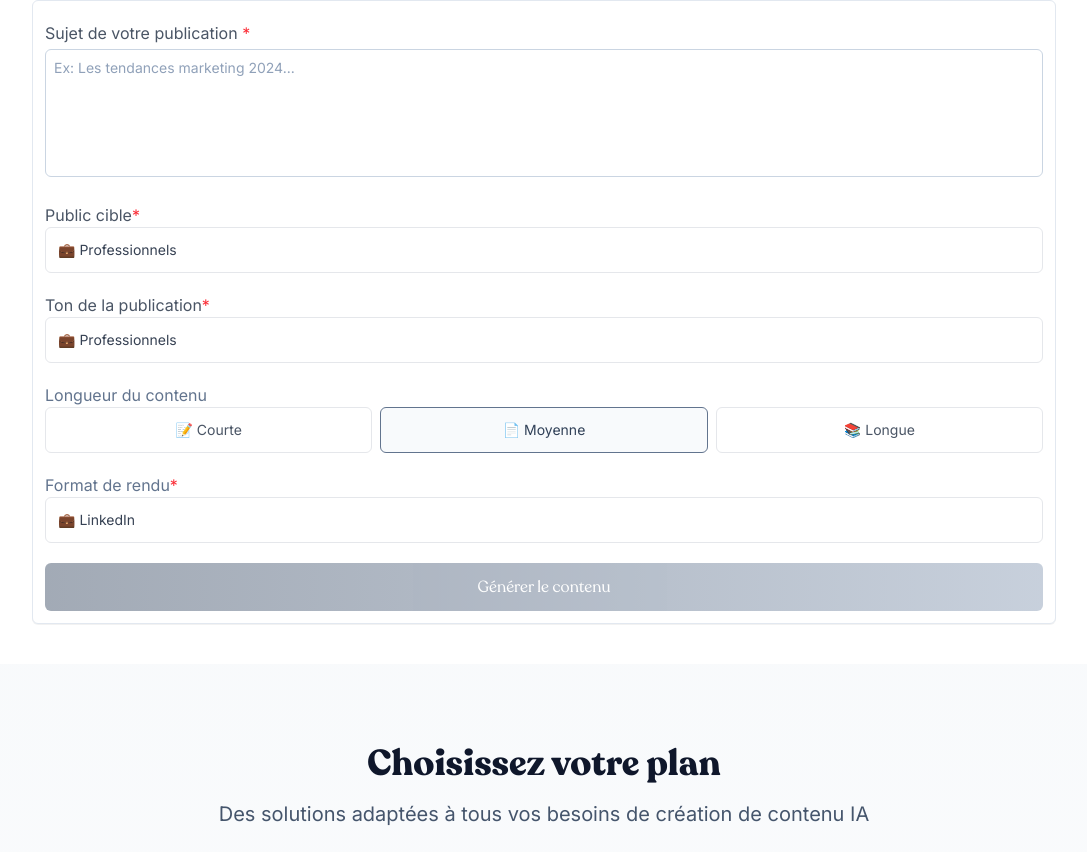
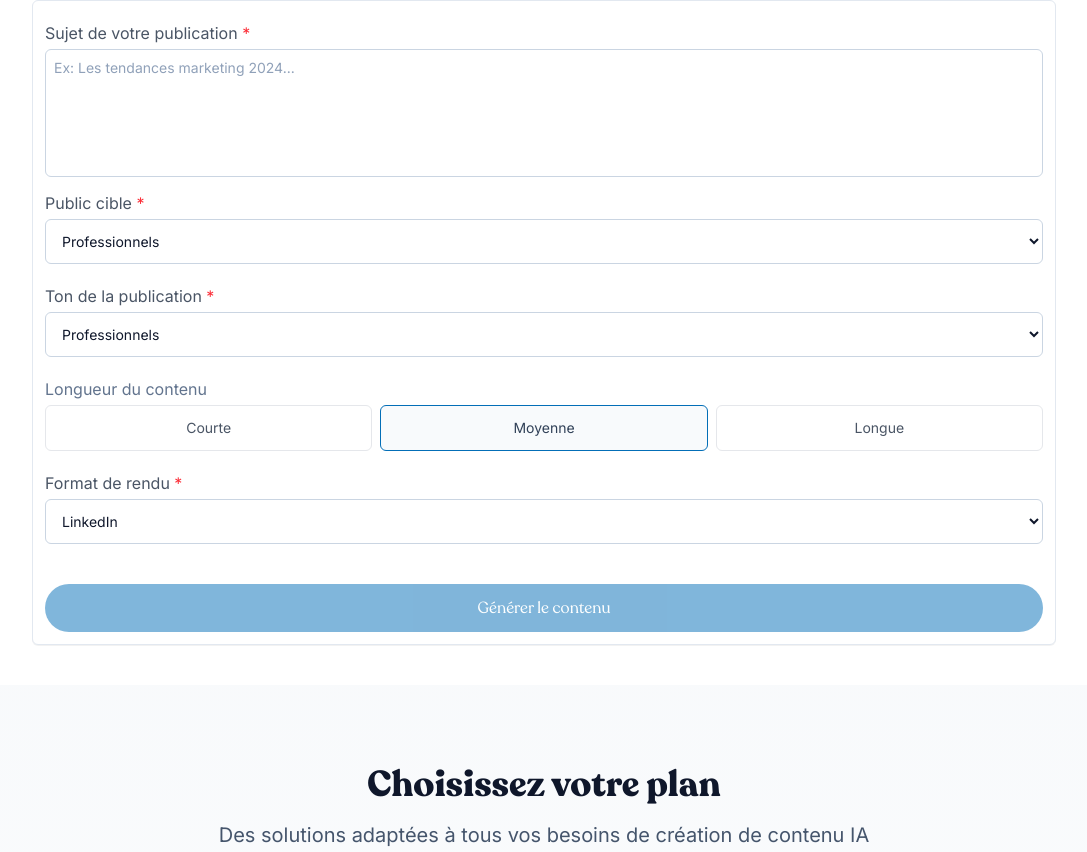
Before and after one commit to Rushclin/content-flow, a Next.js app: page / in a window 1280 px wide. Shown: the part 1028-1880 px from the top of the page, without its empty margins (96-1183 px from the left). Built offline with nearby package versions, Linux system fonts and the light colour scheme.

Commit message:
update components

```diff
--- /dev/null
+++ b/src/components/common/Button.tsx
@@ -0,0 +1,36 @@
+import React, { ReactNode } from "react";
+import { twMerge } from "tailwind-merge";
+import { Loader2 } from "lucide-react";
+
+interface ButtonProps extends React.ButtonHTMLAttributes<HTMLButtonElement> {
+  loading?: boolean;
+  children: ReactNode;
+  className?: string;
+}
+
+const Button: React.FC<ButtonProps> = ({
+  loading = false,
+  children,
+  className,
+  disabled,
+  ...rest
+}) => {
+  const isDisabled = disabled || loading;
+
+  const baseClass = twMerge(
+    "recoleta w-full mt-5 bg-gradient-to-r from-slate-600 to-slate-400 text-white py-2.5 sm:py-3 px-4 rounded-md disabled:opacity-50 transition-all duration-200",
+    className
+  );
+
+  return (
+    <button
+      className={baseClass}
+      disabled={isDisabled}
+      {...rest}
+    >
+      {loading ? <Loader2 className="animate-spin h-4 w-4 mx-auto" /> : children}
+    </button>
+  );
+};
+
+export default Button;
--- /dev/null
+++ b/src/components/common/RadioGroup.tsx
@@ -0,0 +1,71 @@
+import React, { ChangeEvent } from "react";
+import { twMerge } from "tailwind-merge";
+
+interface Option {
+  value: string;
+  label: string;
+  icon?: React.ReactNode;
+}
+
+interface RadioCardGroupProps {
+  label?: string;
+  name: string;
+  options: Option[];
+  value?: string;
+  onChange?: (e: ChangeEvent<HTMLInputElement>) => void;
+  error?: string;
+  required?: boolean;
+  className?: string;
+}
+
+const RadioCardGroup: React.FC<RadioCardGroupProps> = ({
+  label,
+  name,
+  options,
+  value,
+  onChange,
+  error,
+  required = false,
+  className,
+}) => {
+  return (
+    <div className={twMerge("flex flex-col text-left my-2", className)}>
+      {label && (
+        <label className="mb-1 text-slate-500 font-medium">
+          {label} {required && <span className="text-red-500">*</span>}
+        </label>
+      )}
+
+      <div className="grid grid-cols-3 gap-1.5 sm:gap-2">
+        {options.map((opt) => (
+          <label
+            key={opt.value}
+            className={twMerge(
+              "relative flex items-center justify-center p-2 sm:p-3 border rounded-md cursor-pointer transition-all duration-200 text-sm sm:text-base",
+              value === opt.value
+                ? "border-primary bg-slate-50 text-slate-700"
+                : "border-gray-200 hover:border-slate-300 text-gray-600"
+            )}
+          >
+            <input
+              type="radio"
+              name={name}
+              value={opt.value}
+              checked={value === opt.value}
+              onChange={onChange}
+              className="sr-only"
+              required={required}
+            />
+            <span className="text-xs sm:text-sm font-medium capitalize flex items-center gap-1">
+              {opt.icon} {opt.label}
+            </span>
+          </label>
+        ))}
+      </div>
+
+      {error && <p className="text-red-500 text-sm mt-1">{error}</p>}
+    </div>
+  );
+};
+
+export default RadioCardGroup;
--- /dev/null
+++ b/src/components/common/Select.tsx
@@ -0,0 +1,89 @@
+import React, { forwardRef } from "react";
+import { twMerge } from "tailwind-merge";
+
+interface Option {
+  value: string | number;
+  label: string;
+}
+
+interface SelectProps {
+  label?: string;
+  options: Option[];
+  value?: string | number;
+  onChange?: (e: React.ChangeEvent<HTMLSelectElement>) => void;
+  onBlur?: (e: React.FocusEvent<HTMLSelectElement>) => void;
+  name?: string;
+  required?: boolean;
+  disabled?: boolean;
+  placeholder?: string;
+  error?: string;
+  className?: string;
+  selectClassName?: string;
+}
+
+const Select = forwardRef<HTMLSelectElement, SelectProps>(
+  (
+    {
+      label,
+      options,
+      value,
+      onChange,
+      onBlur,
+      name,
+      required = false,
+      disabled = false,
+      placeholder,
+      error,
+      className,
+      selectClassName,
+      ...rest
+    },
+    ref
+  ) => {
+    const baseClass = twMerge(
+      "w-full rounded-md border border-slate-300 text-slate-900 bg-white text-sm " +
+        "focus:border-primary focus:ring-0 focus:ring-primary focus:outline-none px-3 py-2.5 sm:py-3 transition-all duration-200 appearance-auto", // 🔴 retiré "appearance-none"
+      selectClassName,
+      error ? "border-red-500 focus:border-red-500 focus:ring-red-500" : ""
+    );
+
+    return (
+      <div className={twMerge("flex flex-col text-left my-2", className)}>
+        {label && (
+          <label className="mb-1 text-gray-600 font-medium">
+            {label} {required && <span className="text-red-500">*</span>}
+          </label>
+        )}
+
+        <select
+          ref={ref}
+          name={name}
+          value={value}
+          onChange={onChange}
+          onBlur={onBlur}
+          disabled={disabled}
+          required={required}
+          className={baseClass}
+          {...rest}
+        >
+          {placeholder && (
+            <option value="" disabled hidden>
+              {placeholder}
+            </option>
+          )}
+          {options.map((opt) => (
+            <option key={opt.value} value={opt.value}>
+              {opt.label}
+            </option>
+          ))}
+        </select>
+
+        {error && <small className="text-red-500 text-sm mt-1">{error}</small>}
+      </div>
+    );
+  }
+);
+
+Select.displayName = "Select";
+
+export default Select;
--- a/src/components/public/FormGeneration.tsx
+++ b/src/components/public/FormGeneration.tsx
@@ -1,25 +1,23 @@
 import React, { useState, useCallback } from "react";
-import InputForm from "../common/InputForm";
-import { Loader2, Copy } from "lucide-react";
+import InputForm from "../common/Input";
+import { Copy } from "lucide-react";
 import { appConfig } from "@/config/app";
 import axios from "axios";
-import { useForm } from "react-hook-form";
+import { Controller, useForm } from "react-hook-form";
 import { zodResolver } from "@hookform/resolvers/zod";
 import { z } from "zod";
-
-type Platform = "wordpress" | "twitter" | "facebook" | "linkedin" | "reddit";
-type Tone = "professionnel" | "amical" | "formel" | "décontracté";
-type Length = "courte" | "moyenne" | "longue";
-type Language = "fr" | "en" | "es";
+import Select from "../common/Select";
+import RadioCardGroup from "../common/RadioGroup";
+import Button from "../common/Button";
 
 interface GeneratedContent {
   id: string;
   title: string;
   content: string;
-  platform: Platform | string;
-  tone: Tone;
-  length: Length;
-  language: Language;
+  platform: string;
+  tone: string;
+  length: string;
+  language: string;
   createdAt: Date;
   isFavorite: boolean;
   images?: string[];
@@ -35,16 +33,19 @@ const formGenerationSchema = z.object({
     .max(500, "Le sujet ne peut pas dépasser 500 caractères"),
   targetAudience: z.string().min(1, "Le public cible est obligatoire"),
   tone: z.enum(["professionnel", "amical", "formel", "décontracté"], {
-    message: "Veuillez sélectionner un ton valide"
+    message: "Veuillez sélectionner un ton valide",
   }),
   length: z.enum(["courte", "moyenne", "longue"], {
-    message: "Veuillez sélectionner une longueur valide"
+    message: "Veuillez sélectionner une longueur valide",
   }),
-  platform: z.enum(["LinkedIn", "Facebook", "Twitter/X", "WordPress", "Reddit"], {
-    message: "Veuillez sélectionner une plateforme valide"
-  }),
+  platform: z.enum(
+    ["LinkedIn", "Facebook", "Twitter/X", "WordPress", "Reddit"],
+    {
+      message: "Veuillez sélectionner une plateforme valide",
+    }
+  ),
   language: z.enum(["fr", "en", "es"], {
-    message: "Veuillez sélectionner une langue valide"
+    message: "Veuillez sélectionner une langue valide",
   }),
 });
 
@@ -56,6 +57,7 @@ const FormGeneration = () => {
     handleSubmit,
     formState: { errors, isSubmitting, isValid },
     watch,
+    control,
   } = useForm<FormGenerationData>({
     resolver: zodResolver(formGenerationSchema),
     mode: "onChange",
@@ -73,10 +75,7 @@ const FormGeneration = () => {
     useState<GeneratedContent | null>(null);
   const [isLoading, setIsLoading] = useState(false);
 
-  const watchedValues = watch();
-
-  const onSubmit = useCallback(
-    async (data: FormGenerationData) => {
+  const onSubmit = useCallback(async (data: FormGenerationData) => {
     setIsLoading(true);
 
     try {
@@ -114,9 +113,7 @@ const FormGeneration = () => {
     } finally {
       setIsLoading(false);
     }
-    },
-    []
-  );
+  }, []);
 
   const copyToClipboard = useCallback(() => {
     if (generatedContent) {
@@ -125,13 +122,15 @@ const FormGeneration = () => {
     }
   }, [generatedContent]);
 
-
   return (
     <div id="FormGeneration" className="text-center my-10">
       <h1 className="text-5xl recoleta">Essayez notre outil</h1>
       <p className="recoleta">Intuitif et convivial pour vos publications</p>
 
-      <form onSubmit={handleSubmit(onSubmit)} className="space-y-4 sm:space-y-6">
+      <form
+        onSubmit={handleSubmit(onSubmit)}
+        className="space-y-4 sm:space-y-6"
+      >
         <div className="mt-5 border border-slate-200 shadow-2xs bg-white max-w-5xl mx-auto p-3 rounded-md">
           <div className="text-left">
             <InputForm
@@ -145,112 +144,66 @@ const FormGeneration = () => {
             />
           </div>
 
-          <div className="text-left mt-5">
-            <label className="mb-1 text-gray-600 font-medium">
-              Public cible<span className="text-red-500">*</span>
-            </label>
-            <select
+          <Select
+            label=" Public cible"
             {...register("targetAudience")}
-              className={`w-full px-3 py-2.5 sm:py-3 border-1 border-gray-200 rounded-md focus:outline-none transition-all duration-200 text-gray-700 appearance-none bg-white text-sm ${errors.targetAudience ? 'border-red-500' : ''}`}
+            required
+            options={appConfig.targetPeoples}
+            error={errors.targetAudience?.message}
+            placeholder="Sélectionne une audiance"
+          />
+
+          <Select
+            label="Ton de la publication"
+            {...register("tone")}
+            required
+            options={appConfig.pupblicationTonalities}
+            error={errors.tone?.message}
+            placeholder="Sélectionne un ton"
+            className="my-5"
+          />
+
+          <Controller
+            name="length"
+            control={control}
+            render={({ field }) => (
+              <RadioCardGroup
+                name="length"
+                label="Longueur du contenu"
+                value={field.value}
+                onChange={(e) => field.onChange(e.target.value)}
+                options={[
+                  { value: "courte", label: "courte" },
+                  { value: "moyenne", label: "moyenne" },
+                  { value: "longue", label: "longue" },
+                ]}
+                error={errors.length?.message}
+              />
+            )}
+          />
+
+          <Select
+            label="Format de rendu"
+            {...register("platform")}
+            required
+            options={appConfig.platforms}
+            error={errors.platform?.message}
+            placeholder="Sélectionne une plateforme"
+            className="my-5"
+          />
+
+          <Button
+            type="submit"
+            loading={isSubmitting || isLoading}
+            disabled={!isValid}
+            className="rounded-full bg-primary"
           >
-              {appConfig.targetPeoples.map((people) => (
-                <option key={people.value} value={people.value}>
-                  {people.label}
-                </option>
-              ))}
-            </select>
-            {errors.targetAudience && (
-              <p className="text-red-500 text-sm mt-1">{errors.targetAudience.message}</p>
-            )}
-          </div>
-
-          <div className="text-left mt-5">
-            <label className="mb-1 text-gray-600 font-medium">
-              Ton de la publication<span className="text-red-500">*</span>
-            </label>
-            <select
-              {...register("tone")}
-              className={`w-full px-3 py-2.5 sm:py-3 border-1 border-gray-200 rounded-md focus:outline-none transition-all duration-200 text-gray-700 appearance-none bg-white text-sm ${errors.tone ? 'border-red-500' : ''}`}
-            >
-              {appConfig.pupblicationTonalities.map((tonality) => (
-                <option key={tonality.value} value={tonality.value}>
-                  {tonality.label}
-                </option>
-              ))}
-            </select>
-            {errors.tone && (
-              <p className="text-red-500 text-sm mt-1">{errors.tone.message}</p>
-            )}
-          </div>
-
-          <div className="mt-5 text-left">
-            <label className="text-slate-500">Longueur du contenu</label>
-            <div className="grid grid-cols-3 gap-1.5 sm:gap-2">
-              {(["courte", "moyenne", "longue"] as Length[]).map((len) => (
-                <label
-                  key={len}
-                  className={`relative flex items-center justify-center p-2 sm:p-3 border-1 rounded-md cursor-pointer transition-all duration-200 ${
-                    watchedValues.length === len
-                      ? "border-slate-500 bg-slate-50 text-slate-700"
-                      : "border-gray-200 hover:border-slate-300 text-gray-600"
-                  }`}
-                >
-                  <input
-                    {...register("length")}
-                    type="radio"
-                    value={len}
-                    className="sr-only"
-                  />
-                  <span className="text-xs sm:text-sm font-medium capitalize">
-                    {len === "courte"
-                      ? "📝"
-                      : len === "moyenne"
-                      ? "📄"
-                      : "📚"}{" "}
-                    {len}
-                  </span>
-                </label>
-              ))}
-            </div>
-            {errors.length && (
-              <p className="text-red-500 text-sm mt-1">{errors.length.message}</p>
-            )}
-          </div>
-
-          <div className="text-left mt-5">
-            <label className="mb-1 text-slate-500 font-medium">
-              Format de rendu<span className="text-red-500">*</span>
-            </label>
-            <select
-              {...register("platform")}
-              className={`w-full px-3 py-2.5 sm:py-3 border-1 border-gray-200 rounded-md focus:outline-none transition-all duration-200 text-gray-700 appearance-none bg-white text-sm ${errors.platform ? 'border-red-500' : ''}`}
-            >
-              {appConfig.platforms.map((p) => (
-                <option key={p.value} value={p.value}>
-                  {p.label}
-                </option>
-              ))}
-            </select>
-            {errors.platform && (
-              <p className="text-red-500 text-sm mt-1">{errors.platform.message}</p>
-            )}
-          </div>
-
-          <button
-            type="submit"
-            disabled={isSubmitting || isLoading || !isValid}
-            className="recoleta w-full mt-5 bg-gradient-to-r from-slate-600 to-slate-400 text-white py-2.5 sm:py-3 px-4 rounded-md disabled:opacity-50"
-          >
-            {isSubmitting || isLoading ? (
-              <Loader2 className="animate-spin h-4 w-4 mx-auto" />
-            ) : (
-              "Générer le contenu"
-            )}
-          </button>
+            {" "}
+            Générer le contenu
+          </Button>
         </div>
       </form>
 
-      {/* Affichage du contenu généré */}
       {generatedContent && (
         <div className="mt-8 max-w-5xl mx-auto p-4 border rounded-md bg-gray-50 text-left space-y-4">
           <h2 className="text-xl font-semibold">{generatedContent.title}</h2>
--- a/src/components/public/Header.tsx
+++ b/src/components/public/Header.tsx
@@ -73,13 +73,13 @@ const Header = ({ hideMenu = false }) => {
         <>
           <Link
             href="/auth/login"
-            className="cursor-pointer rounded-full p-2 px-5 text-center text-slate-500 bg-slate-200 hover:bg-slate-300 lg:w-28 transition-colors "
+            className="cursor-pointer rounded-full p-2 px-5 text-center text-white bg-primary/90 transition-colors ease-in hover:bg-primary lg:w-28 "
           >
             Login
           </Link>
           <Link
             href="/auth/register"
-            className="flex cursor-pointer items-center justify-evenly rounded-full bg-slate-500/90 p-2 px-2 text-white hover:bg-slate-500 md:w-32"
+            className="flex cursor-pointer items-center justify-evenly rounded-full bg-primary/90 p-2 px-2 text-white hover:bg-primary md:w-32"
           >
             Register
             <span className="hidden md:inline-block">
--- a/src/components/public/Hero.tsx
+++ b/src/components/public/Hero.tsx
@@ -19,7 +19,7 @@ const Hero = () => {
             <div className="my-5 flex flex-col items-center justify-center gap-1 text-slate-500">
               <Link
                 href="#FormGeneration"
-                className="recoleta relative mt-2 rounded-full bg-slate-500/90 p-2 hover:bg-slate-500 px-14 py-3 text-xl text-white hover:bg-orangePrimary md:px-14"
+                className="recoleta relative mt-2 rounded-full bg-primary/80 transition-colors ease-in p-2 hover:bg-primary px-14 py-3 text-xl text-white hover:bg-orangePrimary md:px-14"
               >
                 Essayer gratuitement
               </Link>
--- a/src/config/app.ts
+++ b/src/config/app.ts
@@ -6,59 +6,59 @@ export const appConfig = {
   targetPeoples: [
     {
       value: "Professionnels",
-      label: "💼 Professionnels",
+      label: "Professionnels",
     },
     {
       value: "Étudiants",
-      label: "🎓 Étudiants",
+      label: "Étudiants",
     },
     {
       value: "Entrepreneurs",
-      label: "🚀 Entrepreneurs",
+      label: "Entrepreneurs",
     },
     {
       label: "Grand public",
-      value: "👥 Grand public",
+      value: "Grand public",
     },
   ],
   pupblicationTonalities: [
     {
       value: "professionnel",
-      label: "💼 Professionnels",
+      label: "Professionnels",
     },
     {
       value: "amical",
-      label: "😊 Amical",
+      label: "Amical",
     },
     {
       value: "formel",
-      label: "🎩 Formel",
+      label: "Formel",
     },
     {
       value: "décontracté",
-      label: "😎 Décontracté",
+      label: "Décontracté",
     },
   ],
   platforms: [
     {
       value: "LinkedIn",
-      label: "💼 LinkedIn",
+      label: "LinkedIn",
     },
     {
       value: "Facebook",
-      label: "📘 Facebook",
+      label: "Facebook",
     },
     {
       value: "Twitter/X",
-      label: "🐦 Twitter/X",
+      label: "Twitter/X",
     },
     {
       value: "WordPress",
-      label: "📝 WordPress",
+      label: "WordPress",
     },
     {
       value: "Reddit",
-      label: "🤖 Reddit",
+      label: "Reddit",
     },
   ],
   features: [
--- a/src/pages/auth/forgot-password/index.tsx
+++ b/src/pages/auth/forgot-password/index.tsx
@@ -6,7 +6,7 @@ import AuthLayout from "@/layout/auth";
 import { useForm } from "react-hook-form";
 import { zodResolver } from "@hookform/resolvers/zod";
 import { z } from "zod";
-import Input from "@/components/common/InputForm";
+import Input from "@/components/common/Input";
 
 // Schéma de validation avec zod
 const forgotPasswordSchema = z.object({
--- a/src/pages/auth/login/index.tsx
+++ b/src/pages/auth/login/index.tsx
@@ -7,7 +7,7 @@ import Divider from "@/components/common/Divider";
 import { useForm } from "react-hook-form";
 import { zodResolver } from "@hookform/resolvers/zod";
 import { z } from "zod";
-import Input from "@/components/common/InputForm";
+import Input from "@/components/common/Input";
 
 const loginSchema = z.object({
   email: z
--- a/src/pages/auth/register/index.tsx
+++ b/src/pages/auth/register/index.tsx
@@ -7,7 +7,7 @@ import Divider from "@/components/common/Divider";
 import { useForm } from "react-hook-form";
 import { zodResolver } from "@hookform/resolvers/zod";
 import { z } from "zod";
-import Input from "@/components/common/InputForm";
+import Input from "@/components/common/Input";
 
 const registerSchema = z
   .object({
--- a/src/pages/home/index.tsx
+++ b/src/pages/home/index.tsx
@@ -6,7 +6,7 @@ import { Search, Filter } from "lucide-react";
 import { useForm } from "react-hook-form";
 import { zodResolver } from "@hookform/resolvers/zod";
 import { z } from "zod";
-import Input from "@/components/common/InputForm";
+import Input from "@/components/common/Input";
 
 // Schéma de validation pour les filtres
 const filterSchema = z.object({
```
Also changed, not shown: src/components/common/Input.tsx (renamed from src/components/common/InputForm.tsx). Lines whose indentation alone changed are shown as unchanged.
